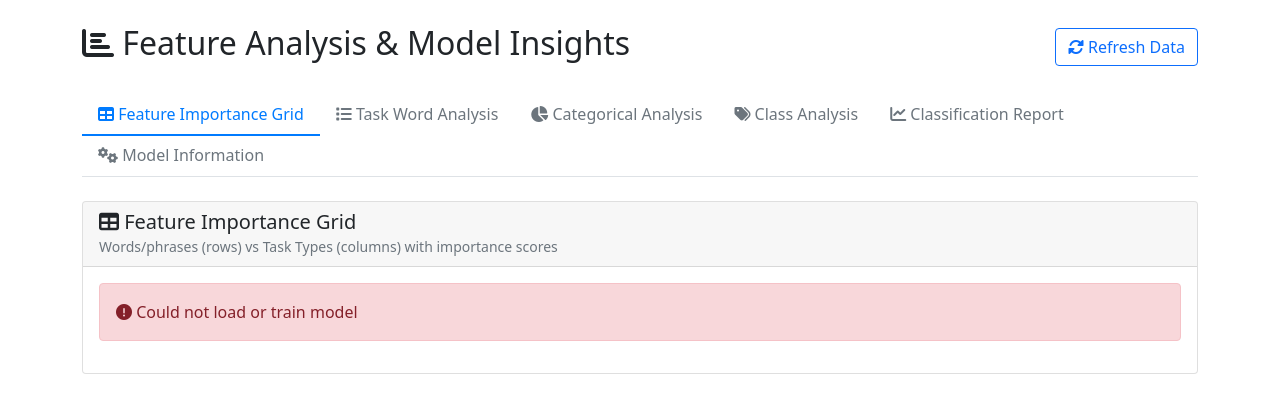
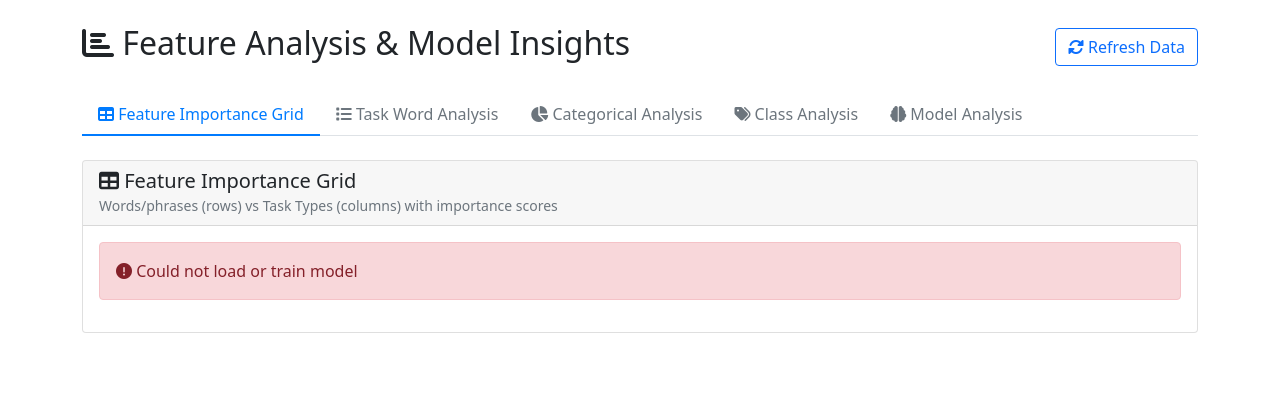
Before and after one commit to amalitim/clockit-mapping-claude, a Flask app: template templates/visualize.html in a window 1280 px wide. Shown: the part 56-469 px from the top of the page. Run offline with Flask 3, Linux system fonts and the light colour scheme; the template is opened without the code that fills it, so the values that code supplies are empty; some libraries are stand-ins or nearby versions.

Commit message:
Fix visualization tab caching and create unified Model Analysis tab
Fixes:
- Resolve 'undefined' content issue when navigating back to visualization tabs
- Implement loadActiveTab() to detect and load the currently active tab on page load
- Improve refresh button to reload the active tab instead of just the first tab

Improvements:
- Merge Classification Report and Model Information into single "Model Analysis" tab
- Better UX with both performance metrics and model configuration in one place
- Enhanced visual design with color-coded sections (blue for metrics, teal for config)
- Streamlined navigation with fewer tabs but more comprehensive information

The visualization page now properly handles page refreshes and navigation,
and provides a more logical grouping of related model information.

🤖 Generated with [Claude Code](https://claude.ai/code)

Co-Authored-By: Claude <noreply@anthropic.com>

```diff
--- a/templates/visualize.html
+++ b/templates/visualize.html
@@ -35,13 +35,8 @@
                 </button>
             </li>
             <li class="nav-item" role="presentation">
-                <button class="nav-link" id="classification-tab" data-bs-toggle="tab" data-bs-target="#classification-pane" type="button" role="tab">
-                    <i class="fas fa-chart-line"></i> Classification Report
-                </button>
-            </li>
-            <li class="nav-item" role="presentation">
-                <button class="nav-link" id="model-tab" data-bs-toggle="tab" data-bs-target="#model-pane" type="button" role="tab">
-                    <i class="fas fa-cogs"></i> Model Information
+                <button class="nav-link" id="model-analysis-tab" data-bs-toggle="tab" data-bs-target="#model-analysis-pane" type="button" role="tab">
+                    <i class="fas fa-brain"></i> Model Analysis
                 </button>
             </li>
         </ul>
@@ -137,14 +132,17 @@
                 </div>
             </div>
 
-            <!-- Classification Report Tab -->
-            <div class="tab-pane fade" id="classification-pane" role="tabpanel">
+            <!-- Model Analysis Tab (Combined Classification Report + Model Information) -->
+            <div class="tab-pane fade" id="model-analysis-pane" role="tabpanel">
+                <div class="row">
+                    <!-- Classification Report Section -->
+                    <div class="col-12 mb-4">
                         <div class="card">
-                    <div class="card-header">
+                            <div class="card-header bg-primary text-white">
                                 <h5 class="card-title mb-0">
-                            <i class="fas fa-chart-line"></i> Classification Report
+                                    <i class="fas fa-chart-line"></i> Model Performance Metrics
                                 </h5>
-                        <small class="text-muted">Precision, Recall, F1-Score, and Support metrics for each task type</small>
+                                <small class="text-light">Precision, Recall, F1-Score, and Support for each task type</small>
                             </div>
                             <div class="card-body">
                                 <div id="classificationReportContainer">
@@ -159,22 +157,24 @@
                         </div>
                     </div>
 
-            <!-- Model Information Tab -->
-            <div class="tab-pane fade" id="model-pane" role="tabpanel">
+                    <!-- Model Information Section -->
+                    <div class="col-12">
                         <div class="card">
-                    <div class="card-header">
+                            <div class="card-header bg-info text-white">
                                 <h5 class="card-title mb-0">
-                            <i class="fas fa-cogs"></i> Model Information
+                                    <i class="fas fa-cogs"></i> Model Configuration & Details
                                 </h5>
-                        <small class="text-muted">Algorithm details, parameters, and preprocessing</small>
+                                <small class="text-light">Algorithm parameters, features, and preprocessing steps</small>
                             </div>
                             <div class="card-body">
                                 <div id="modelInfoContainer">
                                     <div class="text-center py-4">
-                                <div class="spinner-border text-primary" role="status">
+                                        <div class="spinner-border text-info" role="status">
                                             <span class="visually-hidden">Loading...</span>
                                         </div>
                                         <p class="mt-2 text-muted">Loading model information...</p>
+                                    </div>
+                                </div>
                             </div>
                         </div>
                     </div>
@@ -302,15 +302,44 @@ let classificationReport = null;
 
 // Initialize when page loads
 document.addEventListener('DOMContentLoaded', function() {
-    loadFeatureGrid();
+    // Load data for the currently active tab
+    loadActiveTab();
 
     // Load other tabs when clicked
     document.getElementById('wordcloud-tab').addEventListener('click', () => loadWordFrequencyTable());
     document.getElementById('categorical-tab').addEventListener('click', () => loadCategoricalAnalysis());
     document.getElementById('classes-tab').addEventListener('click', () => loadClassAnalysis());
-    document.getElementById('classification-tab').addEventListener('click', () => loadClassificationReport());
-    document.getElementById('model-tab').addEventListener('click', () => loadModelInfo());
-});
+    document.getElementById('model-analysis-tab').addEventListener('click', () => loadModelAnalysis());
+});
+
+// Function to load data for the currently active tab
+function loadActiveTab() {
+    const activeTab = document.querySelector('.nav-link.active');
+    if (!activeTab) {
+        loadFeatureGrid(); // Default fallback
+        return;
+    }
+
+    switch(activeTab.id) {
+        case 'grid-tab':
+            loadFeatureGrid();
+            break;
+        case 'wordcloud-tab':
+            loadWordFrequencyTable();
+            break;
+        case 'categorical-tab':
+            loadCategoricalAnalysis();
+            break;
+        case 'classes-tab':
+            loadClassAnalysis();
+            break;
+        case 'model-analysis-tab':
+            loadModelAnalysis();
+            break;
+        default:
+            loadFeatureGrid();
+    }
+}
 
 // Refresh button
 document.getElementById('refreshBtn').addEventListener('click', function() {
@@ -326,14 +355,8 @@ document.getElementById('refreshBtn').addEventListener('click', function() {
     modelInfo = null;
     classificationReport = null;
 
-    // Reload current tab
-    const activeTab = document.querySelector('.nav-link.active');
-    if (activeTab.id === 'grid-tab') loadFeatureGrid();
-    else if (activeTab.id === 'wordcloud-tab') loadWordFrequencyTable();
-    else if (activeTab.id === 'categorical-tab') loadCategoricalAnalysis();
-    else if (activeTab.id === 'classes-tab') loadClassAnalysis();
-    else if (activeTab.id === 'classification-tab') loadClassificationReport();
-    else if (activeTab.id === 'model-tab') loadModelInfo();
+    // Reload current tab using the same logic as page load
+    loadActiveTab();
 
     setTimeout(() => {
         btn.innerHTML = '<i class="fas fa-sync-alt"></i> Refresh Data';
@@ -1303,6 +1326,13 @@ function renderModelInfo() {
     container.innerHTML = html;
 }
 
+// Combined Model Analysis function
+function loadModelAnalysis() {
+    // Load both classification report and model info
+    loadClassificationReport();
+    loadModelInfo();
+}
+
 // === Word Exclusion Management with localStorage ===
 
 const STORAGE_KEY = 'wordFrequencyExclusions';
```
Lines whose indentation alone changed are shown as unchanged.
